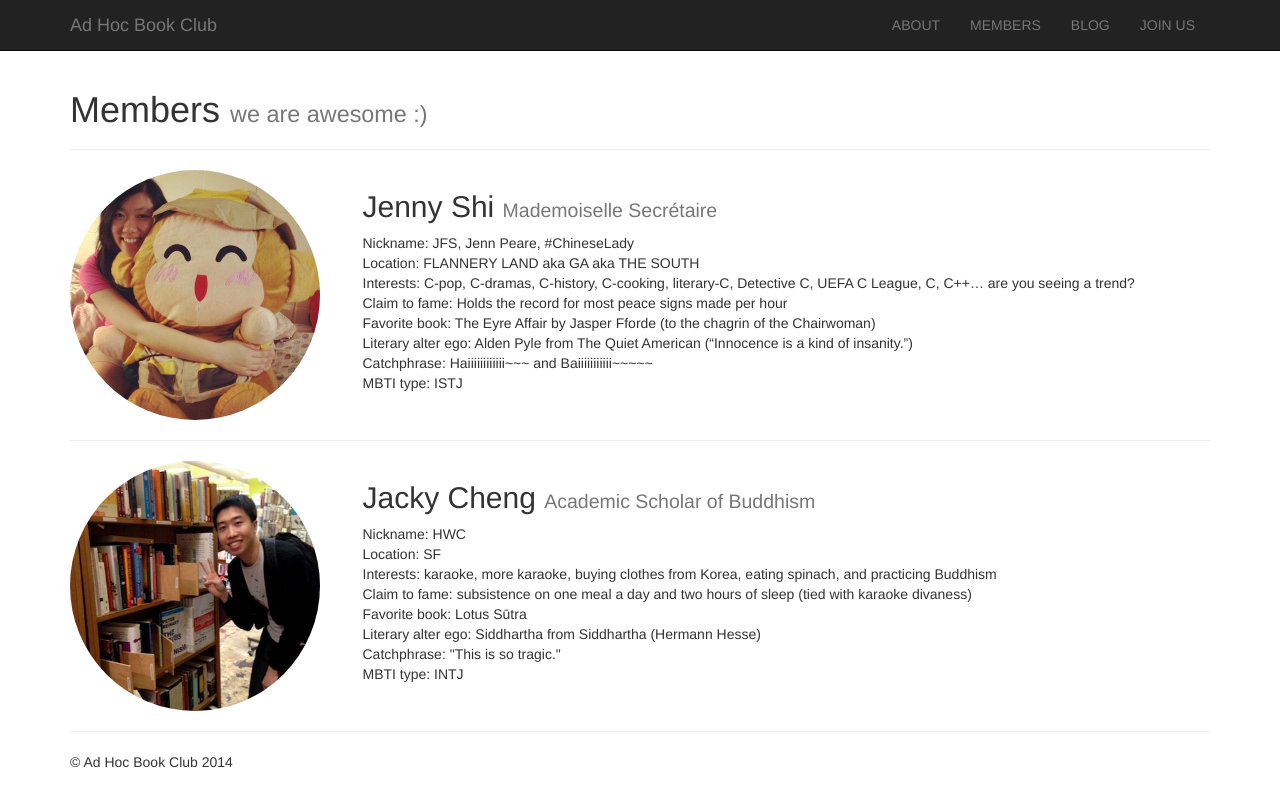
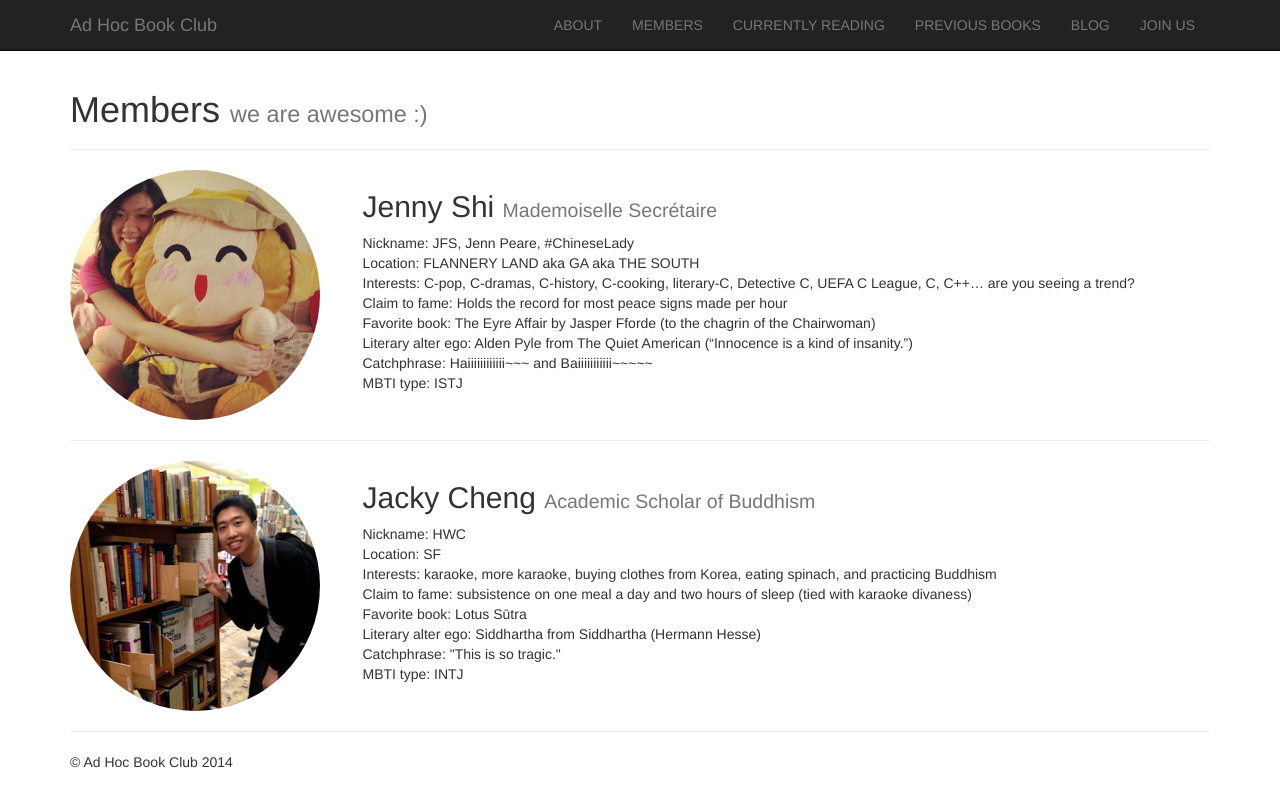
Before and after one commit to adhocbookclub/adhocbookclub.github.io, a Jekyll site: the page built from members.html, in a window 1280 px wide. Shown: the top 807 px of the page. Built offline with Jekyll 4.4.1, drawn with Linux system fonts in a browser that asks for light colours; nearby versions of some CDN libraries; Markdown is read by kramdown in place of the engine named in the settings.

Commit message:
added more files to navbar

```diff
--- a/_includes/navbar.html
+++ b/_includes/navbar.html
@@ -12,10 +12,13 @@
       </div>
       <div class="navbar-right navbar-collapse collapse">
         <ul class="text-uppercase nav navbar-nav">
-          <li><a href="#">About</a></li>
+          <li><a href="about.html">About</a></li>
           <li><a href="members.html">Members</a></li>
+          <li><a href="currently-reading.html">Currently Reading</a></li>
+          <li><a href="previous-books.html">Previous Books</a></li>
           <li><a href="#">Blog</a></li>
-          <li><a href="#">Join Us</a></li>
+
+          <li><a href="join-us.html">Join Us</a></li>
         </ul>
       </div><!--/.navbar-collapse -->
     </div>
--- /dev/null
+++ b/about.html
@@ -0,0 +1,4 @@
+---
+layout: page
+title: About
+---
--- /dev/null
+++ b/currently-reading.html
@@ -0,0 +1,4 @@
+---
+layout: page
+title: Currently Reading
+---
--- a/index.html
+++ b/index.html
@@ -22,8 +22,7 @@ title: Your New Jekyll Site
     </div>
   </div>
   <br/><hr>
-</div>
-<div class="container">
+
   <div class="row">
     <div class="col-md-4">
       <h2>Heading</h2>
--- /dev/null
+++ b/join-us.html
@@ -0,0 +1,5 @@
+---
+layout: page
+title: Join Us
+subtitle: you know you want to
+---
--- /dev/null
+++ b/previous-books.html
@@ -0,0 +1,4 @@
+---
+layout: page
+title: Previous Books
+---
```
